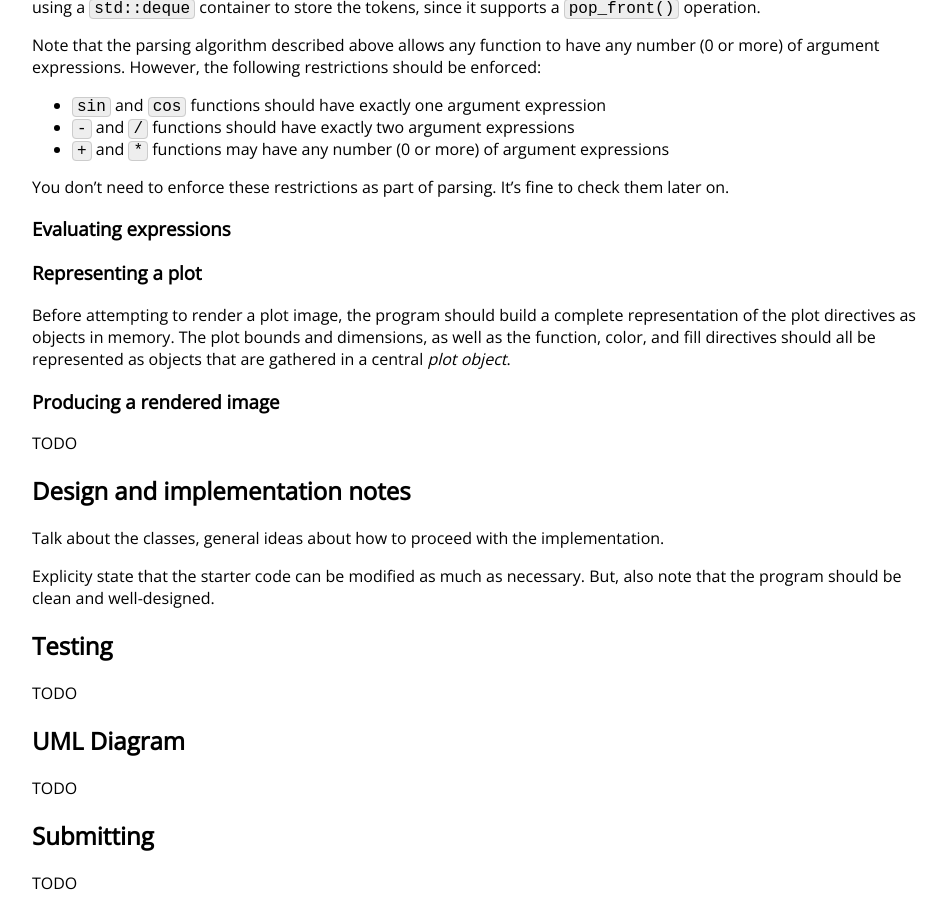
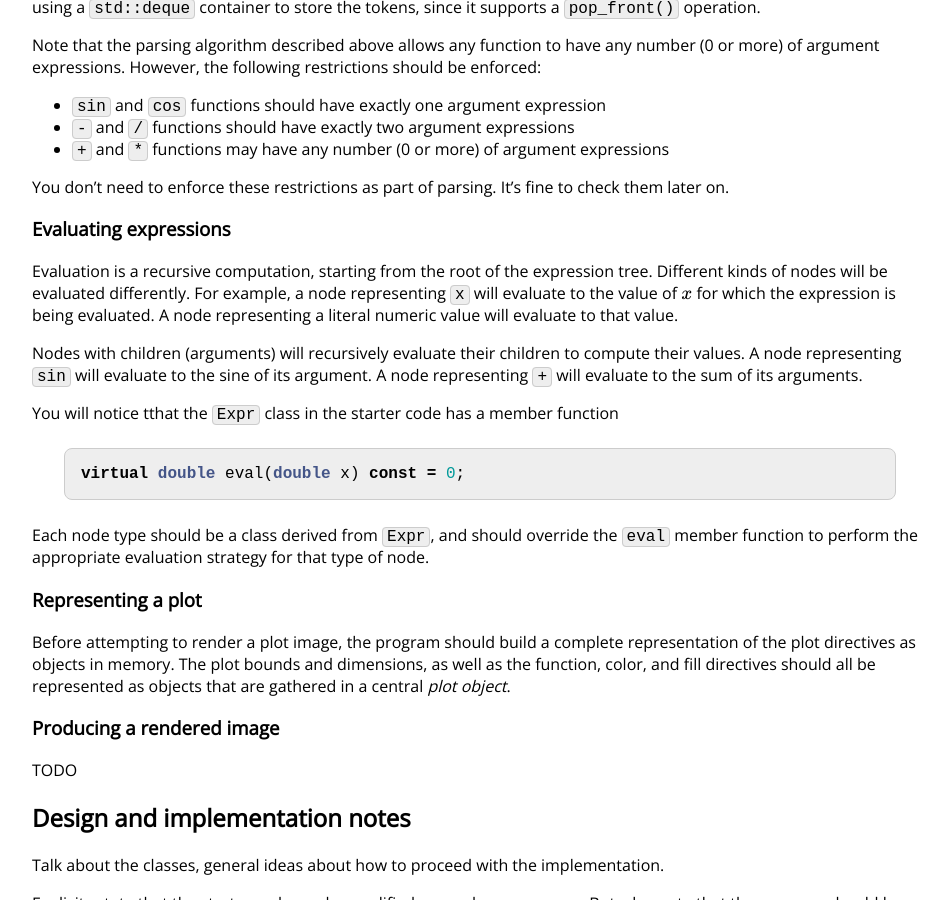
Before and after one commit to jhu-ip/cs220-summer22, a Jekyll site: the page built from assign/final.md, in a window 1280 px wide and 900 px high, scrolled down 6310 px. Shown: the whole window, without its empty margins (160-1108 px from the left). Built offline with Jekyll 4.4.1, drawn with Linux system fonts in a browser that asks for light colours; some web fonts are replaced; formulas are drawn with MathJax 3.

Commit message:
describe how to evaluate an expression

````diff
--- a/assign/final.md
+++ b/assign/final.md
@@ -319,6 +319,28 @@ It's fine to check them later on.
 
 ### Evaluating expressions
 
+Evaluation is a recursive computation, starting from the root of the
+expression tree.  Different kinds of nodes will be evaluated differently.
+For example, a node representing `x` will evaluate to the value of $$x$$
+for which the expression is being evaluated. A node representing a
+literal numeric value will evaluate to that value.
+
+Nodes with children (arguments) will recursively evaluate their children
+to compute their values.  A node representing `sin` will evaluate to the
+sine of its argument.  A node representing `+` will evaluate to the
+sum of its arguments.
+
+You will notice tthat the `Expr` class in the starter code has a
+member function
+
+```c++
+virtual double eval(double x) const = 0;
+```
+
+Each node type should be a class derived from `Expr`, and should
+override the `eval` member function to perform the appropriate evaluation
+strategy for that type of node.
+
 ### Representing a plot
 
 Before attempting to render a plot image, the program should build
````
